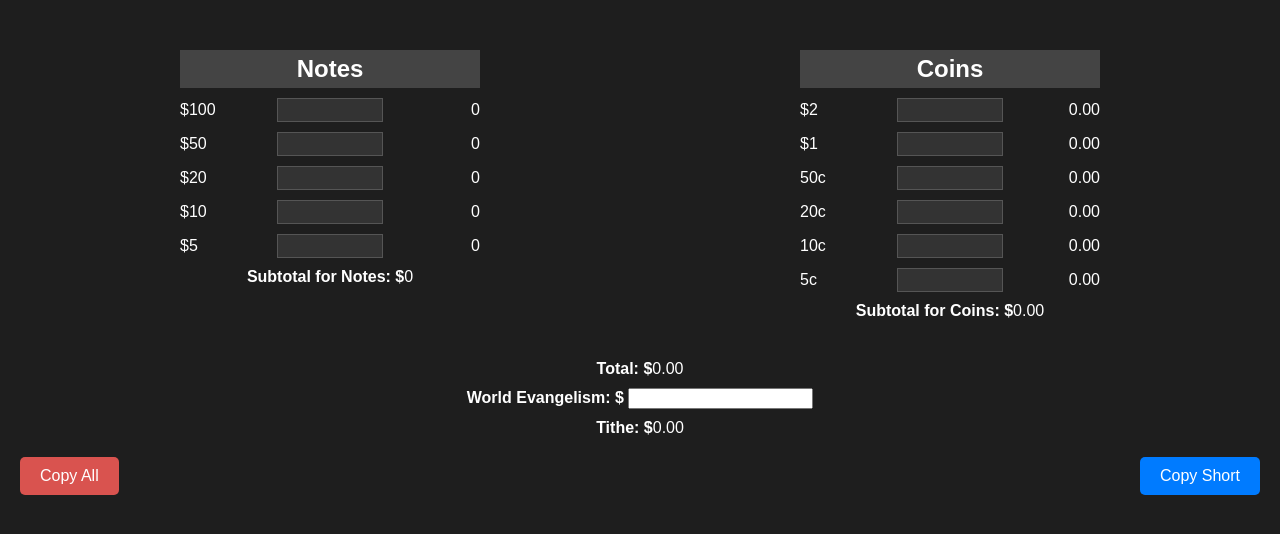
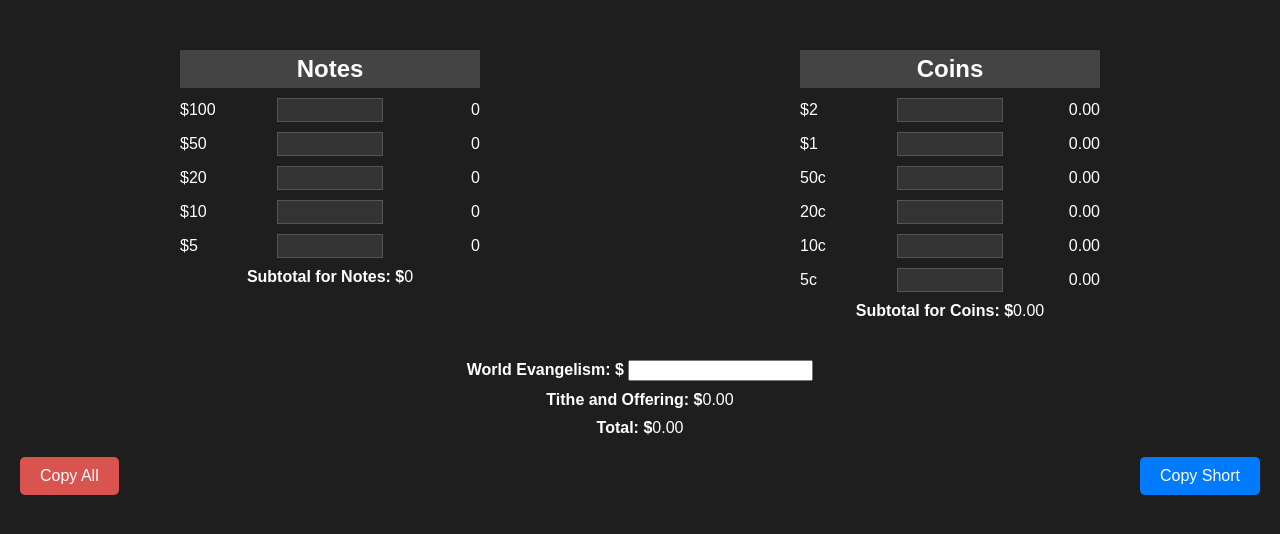
Before and after one commit to seanyuen/seanyuen.github.io, a plain HTML site: page index.html in a window 1280 px wide. Drawn offline with Linux system fonts and the light colour scheme.

Commit message:
Update index.html

```diff
--- a/index.html
+++ b/index.html
@@ -178,14 +178,14 @@
 </div>
 
 <div class="subtotal">
-    Total: $<span id="total">0.00</span>
-</div>
-<div class="subtotal">
     <label for="worldEvangelism">World Evangelism: $</label>
     <input type="number" id="worldEvangelism" min="0" oninput="updateSubtotals()">
 </div>
 <div class="subtotal">
-    Tithe: $<span id="tithe">0.00</span>
+    Tithe and Offering: $<span id="tithe">0.00</span>
+</div>
+<div class="subtotal">
+    Total: $<span id="total">0.00</span>
 </div>
 
 <div class="button-row">
```
